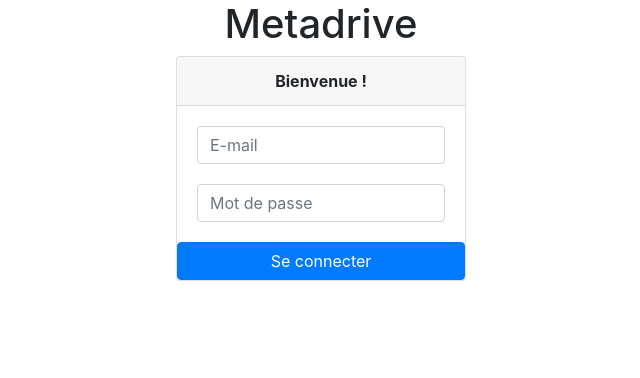
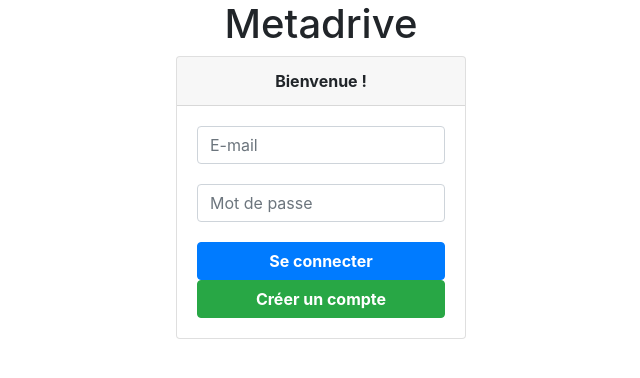
Before and after one commit to JXS-Groupe2/Project_Amir_Allan_Joceran_Pierre, an Angular app in the folder metadrive/: page /login in a window 1280 px wide. Shown: the top 378 px of the page, without its empty margins (319-959 px from the left). Built offline with nearby package versions, Linux system fonts and the light colour scheme.

Commit message:
Correctifs en cours

```diff
--- a/metadrive/src/app/auth/auth.component.css
+++ b/metadrive/src/app/auth/auth.component.css
@@ -6,3 +6,7 @@
 .form-group {
   margin: 20px;
 }
+
+.btn {
+  font-weight: bold;
+}
--- a/metadrive/src/app/auth/auth.component.html
+++ b/metadrive/src/app/auth/auth.component.html
@@ -10,7 +10,10 @@
         <div class="form-group">
           <input type="password" class="form-control" id="password" placeholder="Mot de passe" [formControl]="authForm.controls['password']">
         </div>
-        <button type="submit" class="btn btn-primary container">Se connecter</button>
+        <div class="form-group">
+          <button type="submit" class="col btn btn-primary">Se connecter</button>
+          <button class="col btn btn-success" (click)="createUser()">Créer un compte</button>
+        </div>
       </form>
     </div>
   </div>
--- a/metadrive/src/app/auth/auth.component.ts
+++ b/metadrive/src/app/auth/auth.component.ts
@@ -10,7 +10,6 @@ import { BackendApiService } from '../backend-api.service';
 })
 export class AuthComponent implements OnInit {
 
-  serverEndpoint = "http://localhost:8080/users";
   authForm: FormGroup;
   areCredentialsIncorrect = false;
 
@@ -35,7 +34,7 @@ export class AuthComponent implements OnInit {
 
       this.backend.logInUser(credentials).subscribe(resp => {
         console.log(resp);
-        if (resp.status == 200) {
+        if (resp.ok) {
           localStorage.setItem("userId", resp.body.toString());
           localStorage.setItem("userEmail", value["email"]);
           this.router.navigate(["/metadrive"]);
@@ -46,4 +45,8 @@ export class AuthComponent implements OnInit {
     }
   }
 
+  createUser() {
+    this.router.navigate(["/createUser"]);
+  }
+
 }
--- a/metadrive/src/app/backend-api.service.ts
+++ b/metadrive/src/app/backend-api.service.ts
@@ -22,7 +22,7 @@ export class BackendApiService {
               + "?email=" + credentials["email"]
               + "&password=" + credentials["password"];
 
-    return this.http.get(url, {observe: "response"});
+    return this.http.post(url, {observe: "response"});
   }
 
   getFiles() {
--- a/metadrive/src/app/createuser/createuser.component.html
+++ b/metadrive/src/app/createuser/createuser.component.html
@@ -5,10 +5,10 @@
       <div class="alert alert-danger" [hidden]="!areCredentialsIncorrect">Veuillez renseigner une adresse mail et un mot de passe</div>
       <form [formGroup]="createUserForm" (ngSubmit)="submitForm(createUserForm.value)">
         <div class="form-group">
-          <input type="email" class="form-control" id="email" placeholder="E-mail" [formControl]="authForm.controls['email']">
+          <input type="email" class="form-control" id="email" placeholder="E-mail" [formControl]="createUserForm.controls['email']">
         </div>
         <div class="form-group">
-          <input type="password" class="form-control" id="password" placeholder="Mot de passe" [formControl]="authForm.controls['password']">
+          <input type="password" class="form-control" id="password" placeholder="Mot de passe" [formControl]="createUserForm.controls['password']">
         </div>
         <button type="submit" class="btn btn-primary container">Créer le compte</button>
       </form>
--- a/metadrive/src/app/createuser/createuser.component.ts
+++ b/metadrive/src/app/createuser/createuser.component.ts
@@ -10,12 +10,11 @@ import { BackendApiService } from '../backend-api.service';
 })
 export class CreateUserComponent implements OnInit {
 
-  serverEndpoint = "http://localhost:8080/users";
-  createuserForm: FormGroup;
+  createUserForm: FormGroup;
   areCredentialsIncorrect = false;
 
   constructor(private router: Router, private fb: FormBuilder, private backend: BackendApiService) {
-    this.createuserForm = fb.group({
+    this.createUserForm = fb.group({
       'email': '',
       'password': ''
     });
@@ -35,8 +34,8 @@ export class CreateUserComponent implements OnInit {
 
       this.backend.createUser(credentials).subscribe(resp => {
         console.log(resp);
-        if (resp.status == 200) {
-          localStorage.setItem("userId", resp.body.toString());
+        if (resp["ok"]) {
+          localStorage.setItem("userId", resp["body"].toString());
           localStorage.setItem("userEmail", value["email"]);
           this.router.navigate(["/metadrive"]);
         } else {
```
